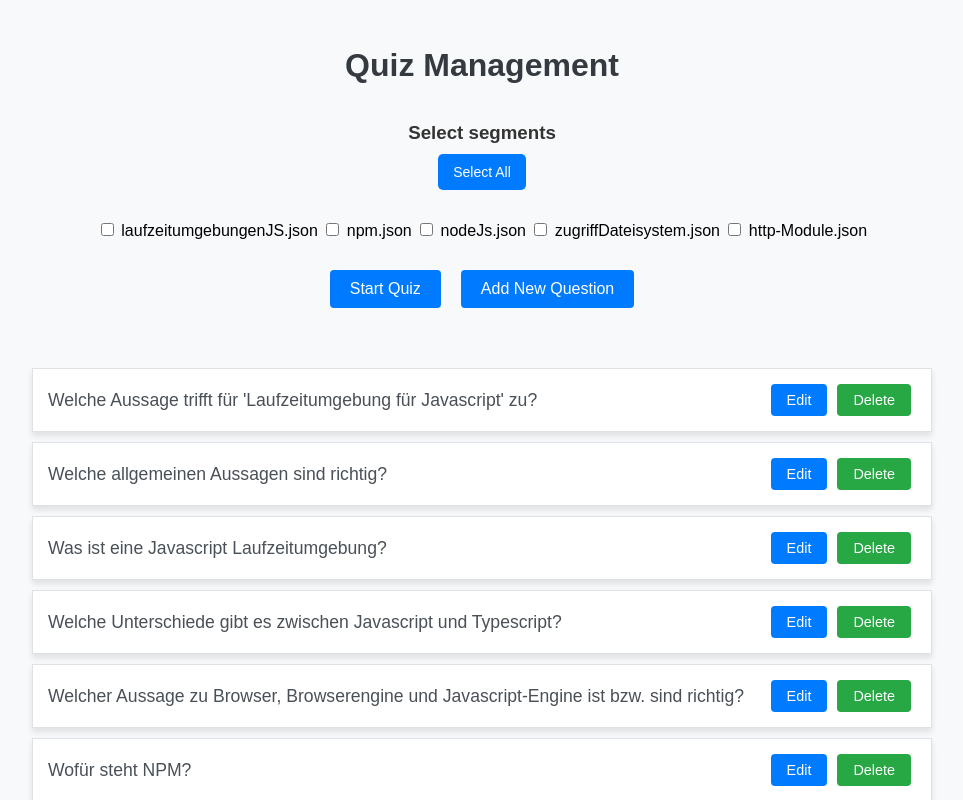
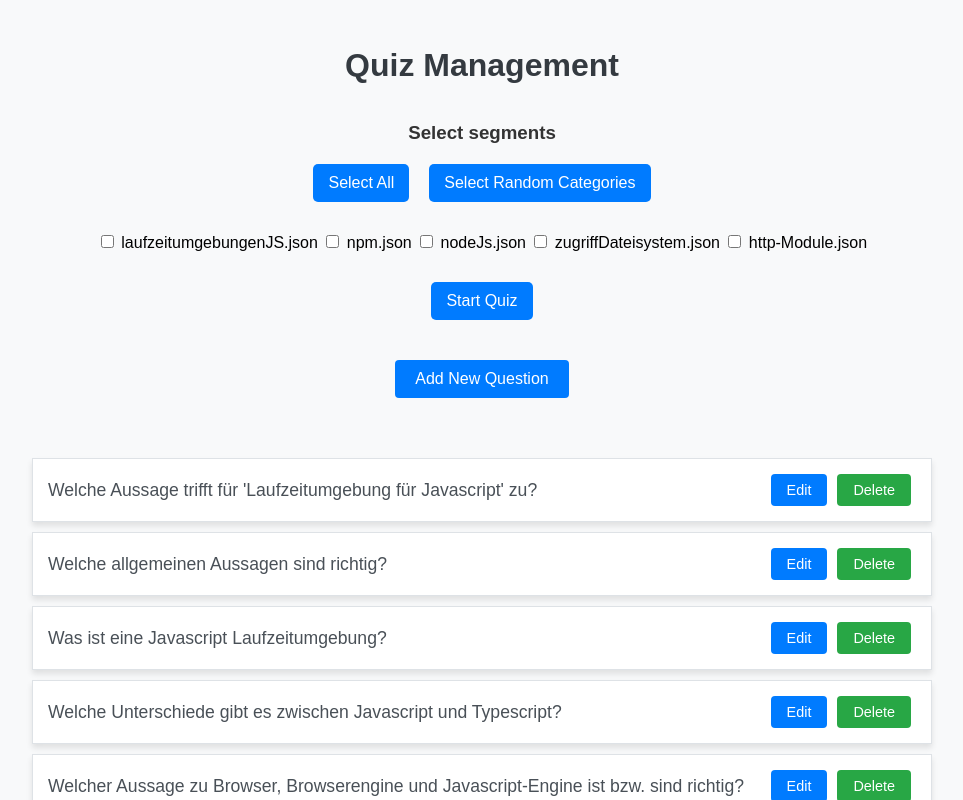
Before and after one commit to AndBucketDrew/QuizApp, an Angular app: page /quiz-crud in a window 1280 px wide. Shown: the top 800 px of the page, without its empty margins (158-1121 px from the left). Built offline with nearby package versions, Linux system fonts and the light colour scheme.

Commit message:
add randomize button

```diff
--- a/src/app/quiz-app/page/quiz-crud-page/quiz-crud-page.component.html
+++ b/src/app/quiz-app/page/quiz-crud-page/quiz-crud-page.component.html
@@ -5,6 +5,7 @@
     <div class="file-selection">
       <div class="select-all-button">
         <button (click)="selectAllCategories()">{{ selectAll ? 'Deselect All' : 'Select All' }}</button>
+        <button (click)="selectRandomCategories()">Select Random Categories</button>
       </div>
       <div>
         <label *ngFor="let file of availableFiles">
@@ -15,8 +16,10 @@
           />
           {{ file }}
         </label>
+        <div class="start-button">
+          <button routerLink="/quiz">Start Quiz</button>
+        </div>
         <div class="crud-buttons">
-          <button routerLink="/quiz">Start Quiz</button>
           <button routerLink="/quiz-crud/add">Add New Question</button>
         </div>
       </div>
--- a/src/app/quiz-app/page/quiz-crud-page/quiz-crud-page.component.scss
+++ b/src/app/quiz-app/page/quiz-crud-page/quiz-crud-page.component.scss
@@ -39,7 +39,8 @@
     border: none;
     border-radius: 5px;
     padding: 10px 15px;
-    font-size: 14px;
+    margin: 10px;
+    font-size: 16px;
     cursor: pointer;
     transition: background-color 0.3s ease;
   }
@@ -78,6 +79,17 @@
   justify-content: center;
   gap: 20px;
   margin: 30px;
+}
+
+.start-button {
+  display: flex;
+  justify-content: center;
+  gap: 20px;
+  margin: 30px;
+
+  button{
+    font-size: 16px;
+  }
 }
 
 .crud-buttons button {
--- a/src/app/quiz-app/page/quiz-crud-page/quiz-crud-page.component.ts
+++ b/src/app/quiz-app/page/quiz-crud-page/quiz-crud-page.component.ts
@@ -50,6 +50,14 @@ export class QuizCrudPageComponent implements OnInit {
     this.quizService.setSelectedFiles(this.selectedFiles);
   }
 
+  selectRandomCategories() {
+    const randomNumber = Math.floor(Math.random() * this.availableFiles.length + 1);
+    const shuffle = [...this.availableFiles].sort(() => Math.random() - 0.5);
+    this.selectedFiles = shuffle.slice(0, randomNumber);
+    this.quizService.setSelectedFiles(this.selectedFiles);
+
+  }
+
   deleteQuestion(id: number) {
     this.quizService.deleteQuestion(id);
   }
```
